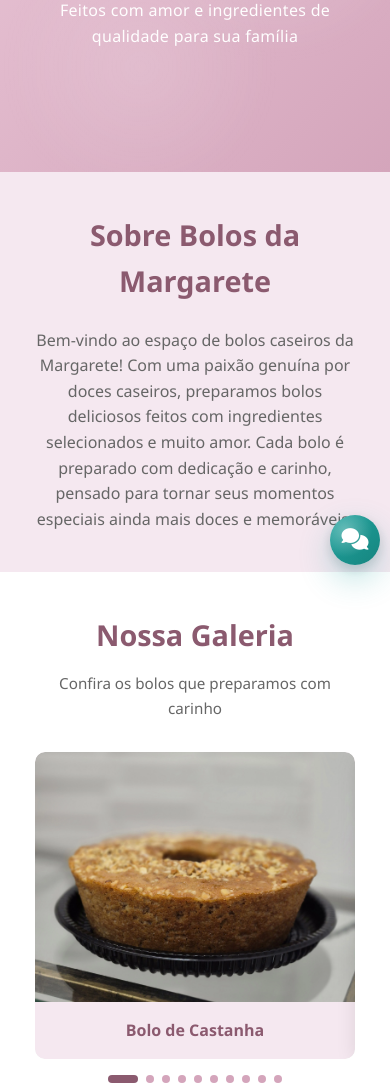
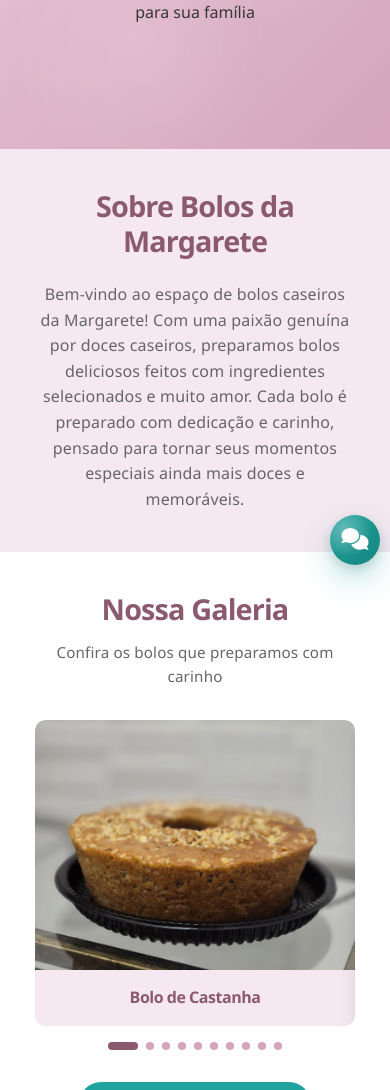
Before and after one commit to Hebertws/Bolos-da-Margarete, a plain HTML site: page index.html in a window 390 px wide. Shown: the part 269-1359 px from the top of the page. Drawn offline with Linux system fonts and the light colour scheme; no server answers.

Commit message:
Ajusta tipografia e harmoniza fonte mobile

```diff
--- a/style-mobile-fixes.css
+++ b/style-mobile-fixes.css
@@ -1,7 +1,9 @@
 /* ========================================
    CORREÇÕES DE RESPONSIVIDADE - BOLOS DA MARGARETE
    ======================================== */
-
+body {
+    font-family: 'Segoe UI', Tahoma, Geneva, Verdana, sans-serif;
+}
 /* ============================================
    BREAKPOINT MOBILE (até 480px)
    ============================================ */
--- a/style.css
+++ b/style.css
@@ -34,10 +34,31 @@ html {
 
 body {
     font-family: 'Segoe UI', Tahoma, Geneva, Verdana, sans-serif;
-    line-height: 1.6;
+    font-size: 16px;
+    line-height: 1.65;
     color: var(--cor-texto);
     background-color: var(--cor-bg);
+    text-rendering: optimizeLegibility;
+    -webkit-font-smoothing: antialiased;
     transition: background-color 0.3s ease, color 0.3s ease;
+}
+
+h1, h2, h3, h4, h5, h6 {
+    margin: 0;
+    font-family: inherit;
+    font-weight: 700;
+    letter-spacing: -0.03em;
+}
+
+p, li, label, input, textarea, button {
+    font-family: 'Segoe UI', Tahoma, Geneva, Verdana, sans-serif;
+    color: var(--cor-texto);
+}
+
+p {
+    font-size: 1rem;
+    line-height: 1.75;
+    letter-spacing: 0.01em;
 }
 
 .container {
@@ -249,20 +270,21 @@ body.dark-mode .btn-tema {
 }
 
 .hero h2 {
-    font-size: 3.5rem;
-    font-weight: 700;
-    margin-bottom: 1.5rem;
-    text-shadow: 3px 3px 6px rgba(0, 0, 0, 0.15);
-    letter-spacing: -0.5px;
-    line-height: 1.2;
+    font-size: clamp(2.8rem, 6vw, 3.5rem);
+    font-weight: 600;
+    margin-bottom: 1.2rem;
+    text-shadow: 1px 1px 4px rgba(0, 0, 0, 0.12);
+    letter-spacing: -0.03em;
+    line-height: 1.15;
 }
 
 .hero p {
-    font-size: 1.5rem;
+    font-size: clamp(1rem, 2.5vw, 1.35rem);
     margin-bottom: 0;
     opacity: 0.98;
-    font-weight: 300;
-    letter-spacing: 0.3px;
+    font-weight: 400;
+    letter-spacing: 0;
+    line-height: 1.6;
 }
 
 @keyframes float {
@@ -342,17 +364,19 @@ body.dark-mode .btn-primary:hover {
 }
 
 .sobre h2 {
-    font-size: 2.5rem;
+    font-size: clamp(2rem, 4vw, 2.5rem);
     color: var(--cor-escura);
-    margin-bottom: 2rem;
+    margin-bottom: 1.6rem;
+    line-height: 1.2;
+    font-weight: 600;
 }
 
 .sobre p {
-    font-size: 1.1rem;
+    font-size: 1rem;
     color: var(--cor-texto-claro);
     max-width: 700px;
     margin: 0 auto;
-    line-height: 1.8;
+    line-height: 1.75;
 }
 
 /* Galeria */
@@ -363,17 +387,21 @@ body.dark-mode .btn-primary:hover {
 }
 
 .galeria h2 {
-    font-size: 2.5rem;
+    font-size: clamp(2rem, 4vw, 2.5rem);
     color: var(--cor-escura);
     text-align: center;
     margin-bottom: 1rem;
+    line-height: 1.2;
+    font-weight: 600;
 }
 
 .subtitle {
     text-align: center;
     color: var(--cor-texto-claro);
-    font-size: 1.1rem;
-    margin-bottom: 3rem;
+    font-size: 1rem;
+    max-width: 760px;
+    margin: 0 auto 2.5rem;
+    line-height: 1.6;
 }
 
 /* Carrossel */
@@ -419,10 +447,22 @@ body.dark-mode .galeria-item {
 }
 
 .galeria-item h3 {
-    padding: 1.5rem;
+    padding: 1.25rem 1.5rem;
     color: var(--cor-escura);
     text-align: center;
-    font-size: 1.2rem;
+    font-size: 1.1rem;
+    font-weight: 600;
+    line-height: 1.45;
+}
+
+.galeria-grid-item h4 {
+    padding: 1rem;
+    text-align: center;
+    color: var(--cor-escura);
+    font-size: 1rem;
+    font-weight: 600;
+    line-height: 1.35;
+    letter-spacing: -0.01em;
 }
 
 .carrossel-btn {
@@ -583,6 +623,7 @@ body.dark-mode .galeria-grid-item h4 {
     color: var(--cor-escura);
     text-align: center;
     margin-bottom: 1rem;
+    font-weight: 600;
 }
 
 .cardapio-list {
@@ -706,6 +747,7 @@ body.dark-mode .contato {
     color: var(--cor-escura);
     text-align: center;
     margin-bottom: 3rem;
+    font-weight: 600;
 }
 
 .contato-info-center {
```
